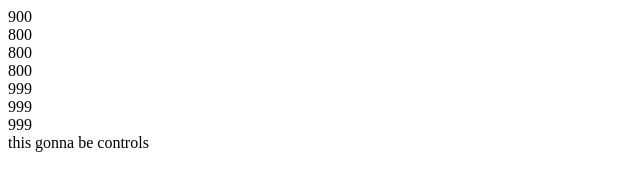
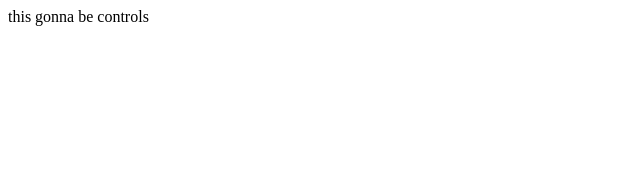
Before and after one commit to Mclilzee/binary-tree-ts, a plain HTML site: page index.html in a window 1280 px wide. Shown: the whole page, without its empty margins (0-640 px from the left). Drawn offline with Linux system fonts and the light colour scheme.

Commit message:
Add rendering tree logic

```diff
--- a/index.html
+++ b/index.html
@@ -8,50 +8,7 @@
 </head>
 
 <body>
-  <div class="binary-tree-container">
-    <div class="node">
-      <div class="value">900</div>
-      <div class="left-link">
-        <div class="node">
-          <div class="value">800</div>
-          <div class="left-link">
-            <div class="node">
-              <div class="value">800</div>
-              <div class="left-link"></div>
-              <div class="right-link"></div>
-            </div>
-          </div>
-          <div class="right-link">
-            <div class="node">
-              <div class="value">800</div>
-              <div class="left-link"></div>
-              <div class="right-link"></div>
-            </div>
-          </div>
-        </div>
-      </div>
-      <div class="right-link">
-        <div class="node">
-          <div class="value">999</div>
-          <div class="left-link">
-            <div class="node">
-              <div class="value">999</div>
-              <div class="left-link"></div>
-              <div class="right-link"></div>
-            </div>
-          </div>
-          <div class="right-link">
-
-            <div class="node">
-              <div class="value">999</div>
-              <div class="left-link"></div>
-              <div class="right-link"></div>
-            </div>
-          </div>
-        </div>
-      </div>
-    </div>
-  </div>
+  <div class="binary-tree-container"></div>
   <div class="controls">
     <div>this gonna be controls</div>
   </div>
```
